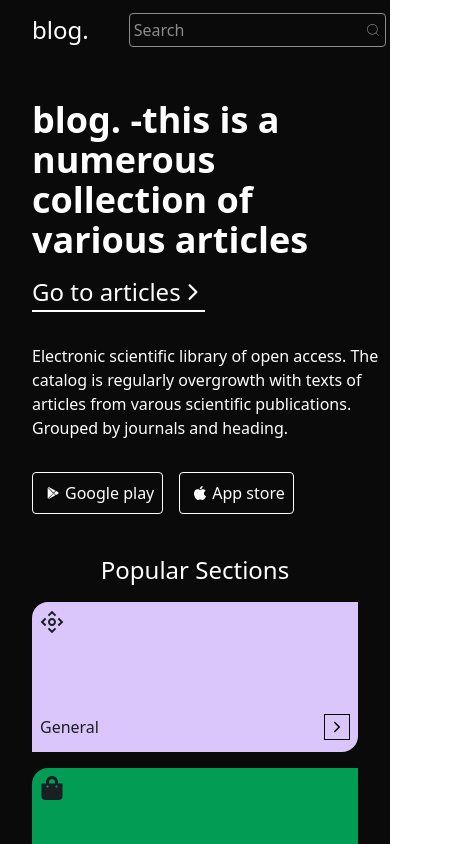
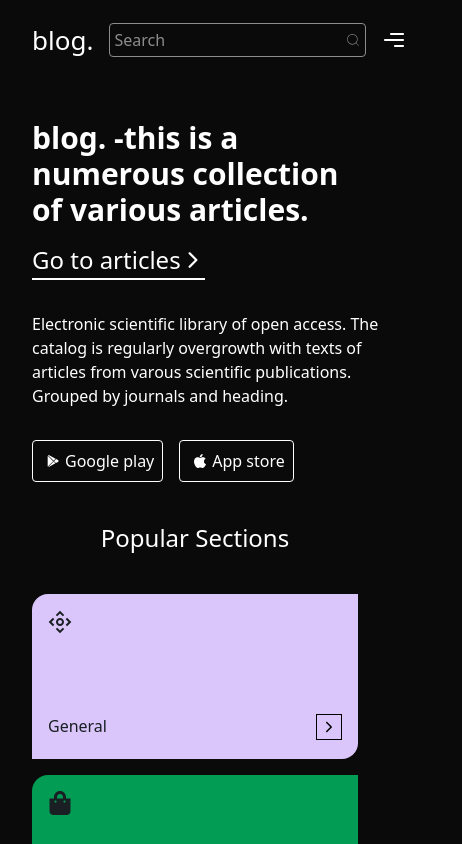
Before and after one commit to motuncoded/blog, a React (Vite) app: page / in a window 390 px wide. Shown: the top 844 px of the page, 462 px wide, since content can reach past the window. Built offline with nearby package versions, Linux system fonts and the light colour scheme.

Commit message:
develop: making it responsive

```diff
--- a/src/components/BlogCard.jsx
+++ b/src/components/BlogCard.jsx
@@ -18,7 +18,7 @@ BlogCard.propTypes = {
 function BlogCard({ title, description, src, url }) {
   return (
     <div
-      className="bg-black p-2 max-w-[350px] w-[100%]  rounded "
+      className="bg-black p-2 max-w-[350px] w-max rounded max-sm:w-[300px] "
       role="region"
     >
       <img
--- a/src/components/BlogLayout.jsx
+++ b/src/components/BlogLayout.jsx
@@ -22,7 +22,7 @@ BlogLayout.propTypes = {
 function BlogLayout({ children, title }) {
   return (
     <div
-      className=" bg-bgColor min-h-screen grid bg-red w-[100%]
+      className=" bg-bgColor min-h-screen grid bg-red container w-max
     scrollbar scrollbar-thin scrollbar-track-red
     scrollbar-bgColor"
       aria-label="Blog layout"
--- a/src/components/Hero.jsx
+++ b/src/components/Hero.jsx
@@ -7,7 +7,7 @@ import HeroSection from "./HeroSection";
 // Define Hero component
 function Hero() {
   return (
-    <div className="mt-10" aria-label="Hero component">
+    <div className="mt-10 w-[100%]" aria-label="Hero component">
       <HeroDescription aria-label="Hero description" />
       <HeroSection aria-label="Hero section" />
     </div>
--- a/src/components/HeroDescription.jsx
+++ b/src/components/HeroDescription.jsx
@@ -15,8 +15,8 @@ function HeroDescription() {
   return (
     <div className="flex justify-between items-center px-4 max-sm:grid grid-cols-1 max-lg:grid ">
       <div className="text-white w-[700px] max-sm:w-auto max-md:w-auto ">
-        <h2 className="text-5xl leading-tight font-bold	 max-sm:text-4xl">
-          blog. -this is a numerous collection of various articles
+        <h2 className="text-5xl leading-tight font-bold	 max-sm:text-3xl">
+          blog. -this is a numerous collection of various articles.
         </h2>
         <Link
           to="/general"
--- a/src/components/HeroSection.jsx
+++ b/src/components/HeroSection.jsx
@@ -57,17 +57,23 @@ function HeroSection() {
   return (
     <div className="mt-10">
       <h4 className="text-2xl text-white text-center">Popular Sections</h4>
-      <div className="mt-6 mx-0 grid grid-cols-4 place-content-center p-4 gap-4 max-sm:grid  max-sm:grid-cols-1 max-sm:m-0 max-md:grid max-md:grid-cols-2 max-lg:grid  max-lg:grid-cols-2">
+      <div className="mt-6 grid grid-cols-4 place-content-center p-4 gap-4
+       max-sm:grid  max-sm:grid-cols-1 max-sm:ml-0  max-md:grid max-md:grid-cols-2 max-lg:grid  max-lg:grid-cols-2">
         {sections.map((item) => {
           return (
             <div
               key={item.id}
-              className={`${item.color} p-2 h-[250px] rounded-tl-2xl rounded-br-2xl max-sm:h-[150px]  `}
+              className={`${item.color} flex flex-col
+              p-4 h-[350px] rounded-tl-2xl rounded-br-2xl max-sm:h-[165px] `}
             >
-              <h5 className="text-black" aria-label={`Section ${item.title}`}>
-                {item.logo}
-              </h5>
-              <div className=" mt-44 flex justify-between items-center max-sm:mt-20">
+              {" "}
+                <h5
+                  className="text-black "
+                  aria-label={`Section ${item.title}`}
+                >
+                  {item.logo}
+                </h5>
+              <div className=" mt-[17rem] flex justify-between max-sm:mt-20">
                 <div>
                   <h6 className="text-black capitalize">{item.title}</h6>
                 </div>
--- a/src/components/MenuBar.jsx
+++ b/src/components/MenuBar.jsx
@@ -39,17 +39,17 @@ function MenuBar() {
 
   // Return JSX
   return (
-    <div className=" flex justify-center items-center m-4 max-sm:grid grid-cols-3">
+    <div className=" flex justify-center items-center mb-4  max-sm:grid grid-cols-3 place-items-center">
       {menuItems.map((item) => (
         <NavLink
           key={item.id}
           to={item.link}
           className={({ isActive }) =>
             isActive
-              ? "active bg-[#ff6f4f] text-white py-2 px-4 rounded-md m-2 transition-all ease-in duration-600"
-              : "text-white py-2 px-4 rounded-md m-2 transition-all ease-in-out duration-400"
+              ? "active bg-[#ff6f4f] text-white text-xl py-2 px-2 rounded-md m-2 transition-all ease-in duration-600 max-sm:w-max"
+              : "text-white text-xl py-2 px-4 rounded-md m-2 transition-all ease-in-out duration-400  max-sm:mb-2 max-sm:mt-0 "
           }
-          aria-current={({ isActive }) => isActive ? "page" : undefined}
+          aria-current={({ isActive }) => (isActive ? "page" : undefined)}
         >
           {item.title}
         </NavLink>
--- a/src/components/Navbar.jsx
+++ b/src/components/Navbar.jsx
@@ -12,12 +12,12 @@ function Navbar() {
    );
   return (
     <div
-      className="flex justify-between items-center   sticky top-0 bg-bgColor container py-4 max-sm:justify-around max-sm:py-3   "
+      className=" container flex justify-between h-[80px] items-center w-max sticky top-0 left-0 bg-bgColor   "
       role="navigation"
       aria-label="Main navigation"
     >
-      <h1 className="text-white text-[24px]">blog.</h1>
-      <div className="flex items-center max-sm:justify-center  ">
+      <h1 className="text-white text-[26px]">blog.</h1>
+      <div className="flex justify-center items-center   ">
         {searchInput}
         {menuRightIcon}
       </div>
--- a/src/components/SearchInput.jsx
+++ b/src/components/SearchInput.jsx
@@ -45,16 +45,16 @@ function SearchInput() {
   };
 
   return (
-    <div className="flex flex-col justify-center items-center ">
+    <div className="flex flex-col justify-center items-center max-sm:inline-block">
       <div
         className="border-[1px] rounded p-1 bg-bgColor
-       border-gray flex justify-start items-center mx-10
+       border-gray flex justify-start items-center mx-10 max-sm:mx-4 max-md:mx-6
         "
       >
         <input
           type="text"
           value={search}
-          className="bg-bgColor border-hodder outline-none  text-white text-[16px] placeholder-gray"
+          className="bg-bgColor  outline-none  text-white text-[16px] placeholder-gray"
           placeholder="Search"
           onChange={handleChange}
           aria-label="Search"
@@ -63,7 +63,7 @@ function SearchInput() {
         <CiSearch size="16" color="gray" />
       </div>
       <div
-        className="flex flex-col   border-[1px]
+        className="flex flex-col  border-[1px]
       rounded mt-4 absolute top-12
        w-[210px] bg-bgColor border-gray z-40 empty:border-none "
       >
--- a/src/index.css
+++ b/src/index.css
@@ -9,9 +9,14 @@
 
 /* Define a new utility layer for custom styles */
 @layer utilities {
+
+  body{
+        @apply bg-bgColor;
+
+  }
   /* Define a container class with a minimum width of 1180px and automatic horizontal margins */
   .container {
-    width: min(1180px, 100% - (1rem * 2));
+    width: min(1280px, 100% - (1rem * 2));
     margin-inline: auto;
   }
 
--- a/src/routes/Business.jsx
+++ b/src/routes/Business.jsx
@@ -29,7 +29,8 @@ function Business() {
   return (
     <div className="bg-bgColor">
       <BlogLayout title="Business">
-        <div className="container grid grid-cols-3 place-items-center gap-4 bg-bgColor max-sm:grid-cols-1 max-md:grid-cols-2 max-lg:grid-cols-2">
+        <div className="container grid grid-cols-3 place-items-center gap-4
+         bg-bgColor max-sm:grid-cols-1 max-md:grid-cols-2 max-lg:grid-cols-2">
           {business.map((news) => {
             return (
               <>
--- a/src/routes/Technology.jsx
+++ b/src/routes/Technology.jsx
@@ -27,11 +27,11 @@ function Technology() {
   }, []);
 
   return (
-    <div className="bg-bgColor ">
+    <div className="bg-bgColor  ">
       <BlogLayout title="Technology">
         <div
-          className=" grid grid-cols-3 place-items-center gap-4 bg-bgColor
-         max-sm:grid-cols-1 max-sm:place-items-center max-md:grid-cols-2 max-lg:grid-cols-2"
+          className="container grid grid-cols-3 place-items-center gap-4 bg-bgColor
+         max-sm:grid-cols-1 max-sm:mt-4  max-md:grid-cols-2 max-lg:grid-cols-2 "
         >
           {articles.map((news, index) => {
             return (
```
Also changed, not shown: vercel.json.
